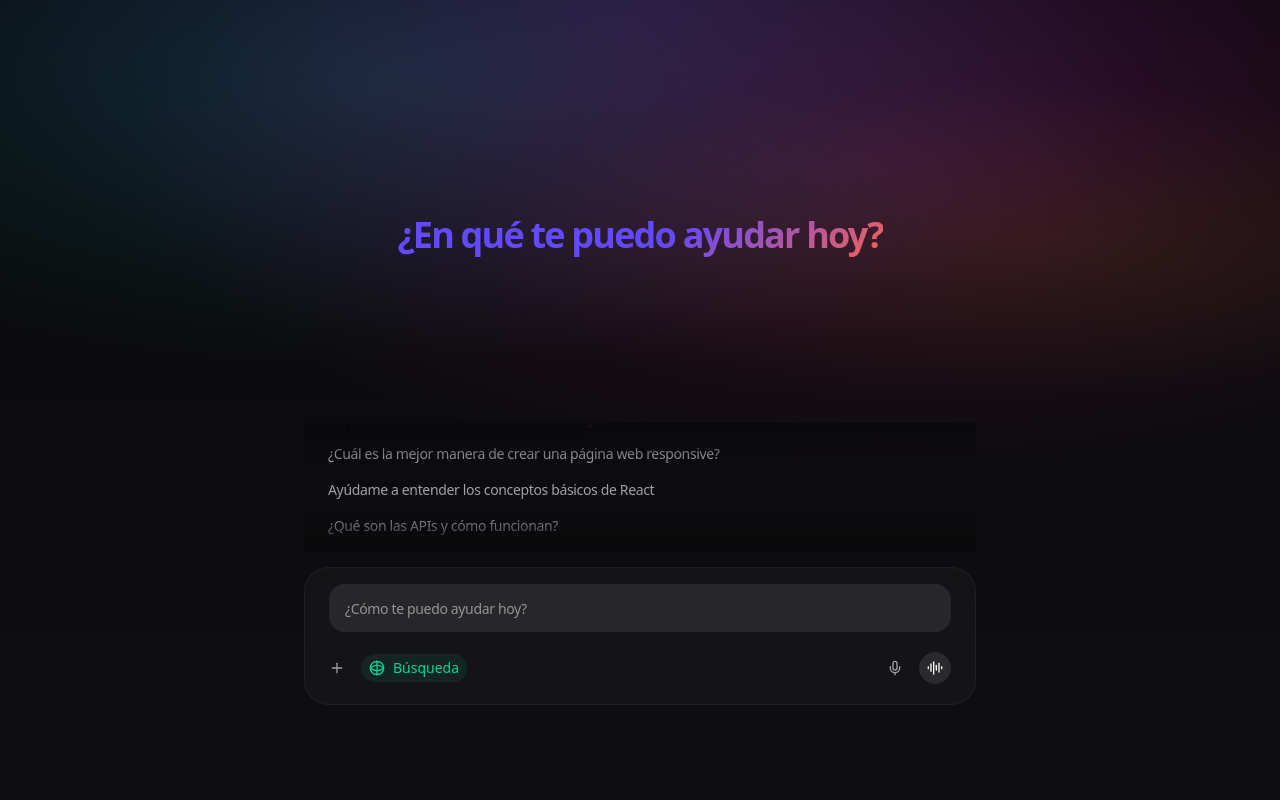
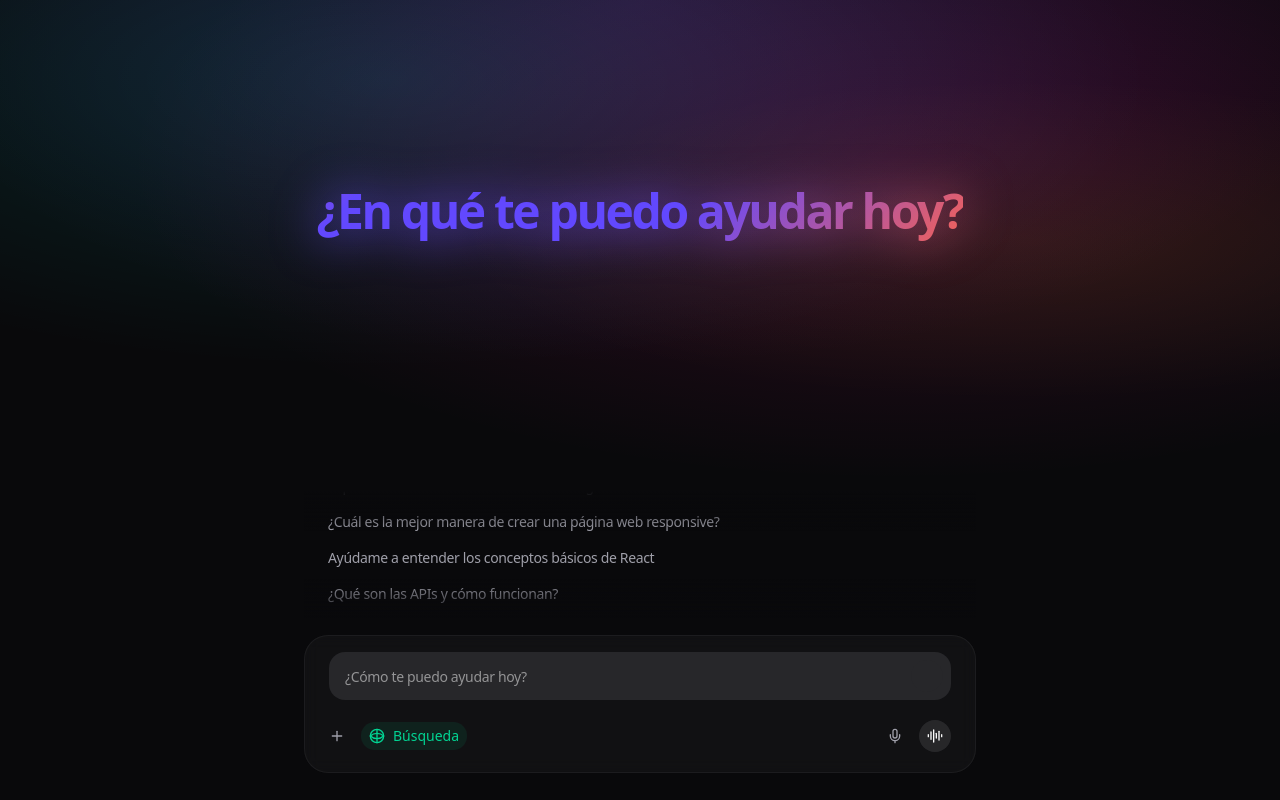
Before and after one commit to Devanthos-Agency/chatbot-grcp, a Next.js app: page / in a window 1280 px wide. Built offline with nearby package versions, Linux system fonts and the light colour scheme.

Commit message:
feat: mejorar diseño del chatbot con ajustes en márgenes y tamaños de texto

```diff
--- a/src/components/interfaces/Chatbot.tsx
+++ b/src/components/interfaces/Chatbot.tsx
@@ -289,14 +289,14 @@ export default function Chatbot() {
 
     // Vista unificada que mantiene la misma UI siempre
     return (
-        <section className="overflow-hidden min-h-screen bg-gradient-to-b from-background to-muted/20">
-            <div className="container py-4 mx-auto flex h-screen w-full flex-col items-center justify-center">
+        <section className="overflow-hidden min-h-screen">
+            <div className="container py-4 px-2 mx-auto flex h-screen w-full flex-col items-center justify-center">
                 <div className="flex h-full w-full max-w-4xl flex-col items-center justify-center gap-4">
                     {/* Header/Title - se reduce cuando hay mensajes */}
                     <motion.div
                         className={cn(
                             "text-center transition-all duration-500",
-                            messages.length > 0 ? "my-4" : "my-[15vh]"
+                            messages.length > 0 ? "my-4" : "my-[20vh]"
                         )}
                         initial={{ opacity: 0, y: 20 }}
                         animate={{ opacity: 1, y: 0 }}
@@ -307,7 +307,7 @@ export default function Chatbot() {
                                 "font-semibold tracking-tighter transition-all duration-500",
                                 messages.length > 0
                                     ? "text-2xl mb-2"
-                                    : "text-4xl mb-8"
+                                    : "text-5xl mb-8"
                             )}
                         >
                             <AuroraText
@@ -317,6 +317,28 @@ export default function Chatbot() {
                                     "#6248fe",
                                     "#6248fe",
                                 ]}
+                                className={cn(
+                                    "relative ",
+                                    messages.length > 0 ? "left-1/4" : ""
+                                )}
+                            >
+                                {messages.length > 0
+                                    ? "ChatBot Devanthos"
+                                    : "¿En qué te puedo ayudar hoy?"}
+                            </AuroraText>
+                            <AuroraText
+                                colors={[
+                                    "#ff6449",
+                                    "#ff6449",
+                                    "#6248fe",
+                                    "#6248fe",
+                                ]}
+                                className={cn(
+                                    "absolute -z-10",
+                                    messages.length > 0
+                                        ? "top-0 -left-1/4 blur-lg"
+                                        : "-top-12 blur-xl"
+                                )}
                             >
                                 {messages.length > 0
                                     ? "ChatBot Devanthos"
```
